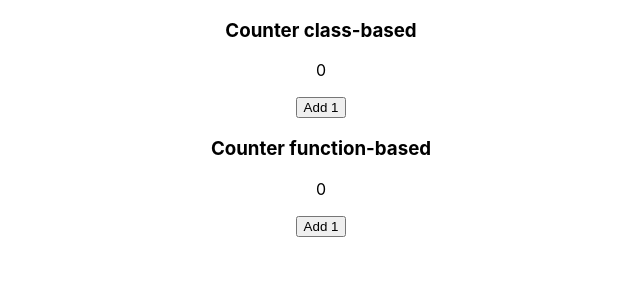
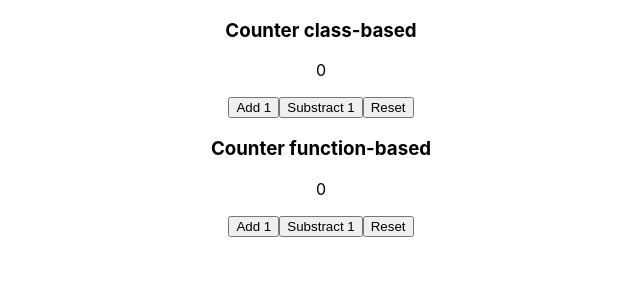
Before and after one commit to MarkoNS1990/dare_react, a React (Create React App) app: page / in a window 1280 px wide. Shown: the top 300 px of the page, without its empty margins (319-959 px from the left). Built offline with nearby package versions, Linux system fonts and the light colour scheme.

Commit message:
counters decrement and reset done

```diff
--- a/src/components/class-based/SimpleCounterClass.js
+++ b/src/components/class-based/SimpleCounterClass.js
@@ -14,6 +14,24 @@ export default class SimpleCounterClass extends Component {
     })
   }
 
+  decrementCount = () => {
+    this.setState( () => {
+
+      if(this.state.count < 1) {
+       return this.state.count = 0;
+      } else {
+       return this.state.count = this.state.count - 1;
+      }
+    }
+    )
+  }
+
+  resetCount = () => {
+    this.setState({
+      count: 0
+    })
+  }
+
   render() {
     return (
       <div>
@@ -21,6 +39,8 @@ export default class SimpleCounterClass extends Component {
 
         <p>{this.state.count}</p>
         <button onClick={this.incrementCount}>Add 1</button>
+        <button onClick={this.decrementCount}>Substract 1</button>
+        <button onClick={this.resetCount}>Reset</button>
       </div>
     );
   }
--- a/src/components/function-based/SimpleCounterFunction.js
+++ b/src/components/function-based/SimpleCounterFunction.js
@@ -8,11 +8,25 @@ const SimpleCounterFunction = () => {
     setCount(prevCount => prevCount + 1);
   }
 
+  function decrementCount () {
+    if(count < 1) {
+      setCount(0);
+    }else {
+      setCount(prevCount => prevCount - 1);
+    }
+  }
+
+  function resetCount () {
+    setCount(0);
+  }
+
   return (
     <div>
       <h3>Counter function-based</h3>
       <p>{count}</p>
       <button onClick={incrementCount}>Add 1</button>
+      <button onClick={decrementCount}>Substract 1</button>
+      <button onClick={resetCount}>Reset</button>
     </div>
   );
 };
```
